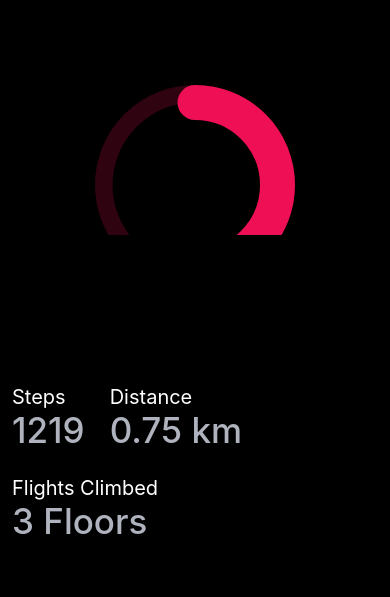
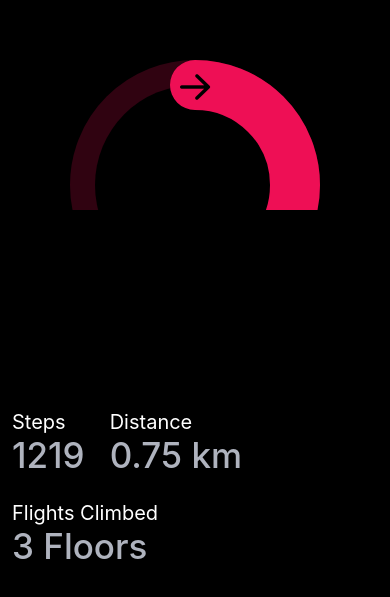
Before and after one commit to jacobpscott16/stepcounter, a React Native app: screen / in a window 390 px wide. Shown: the part 109-706 px from the top of the page. Built offline with nearby package versions, Linux system fonts and the light colour scheme.

Commit message:
StokeWidth Arrow

```diff
--- a/App.tsx
+++ b/App.tsx
@@ -7,7 +7,7 @@
 export default function App() {
   return (
     <View style={styles.container}>
-      <RingProgress progress={0.5} />
+      <RingProgress radius={125} strokeWidth={50} progress={0.5} />
 
 
       <View style={styles.values}>
--- a/src/components/RingProgress.tsx
+++ b/src/components/RingProgress.tsx
@@ -6,6 +6,7 @@
     withTiming,
 } from 'react-native-reanimated';
 import { useEffect } from 'react';
+import AntDesign from '@expo/vector-icons/AntDesign';
 
 const AnimatedCircle = Animated.createAnimatedComponent(Circle);
 
@@ -45,6 +46,7 @@
         strokeWidth: strokeWidth,
         stroke: color,
         strokeLinecap: 'round',
+        rotation: '-90',
     };
 
     return (
@@ -58,10 +60,14 @@
                 <AnimatedCircle
                     animatedProps={animatedProps}
                     {...circleDefaultProps}
-                    rotation="-90"
 
                 />
             </SVG>
+            <AntDesign
+            name="arrowright"
+            size={strokeWidth * 0.8}
+            color="black"
+            style={{ position: 'absolute', alignSelf: 'center', top: strokeWidth * 0.1}} />
         </View>
     );
 };
```
